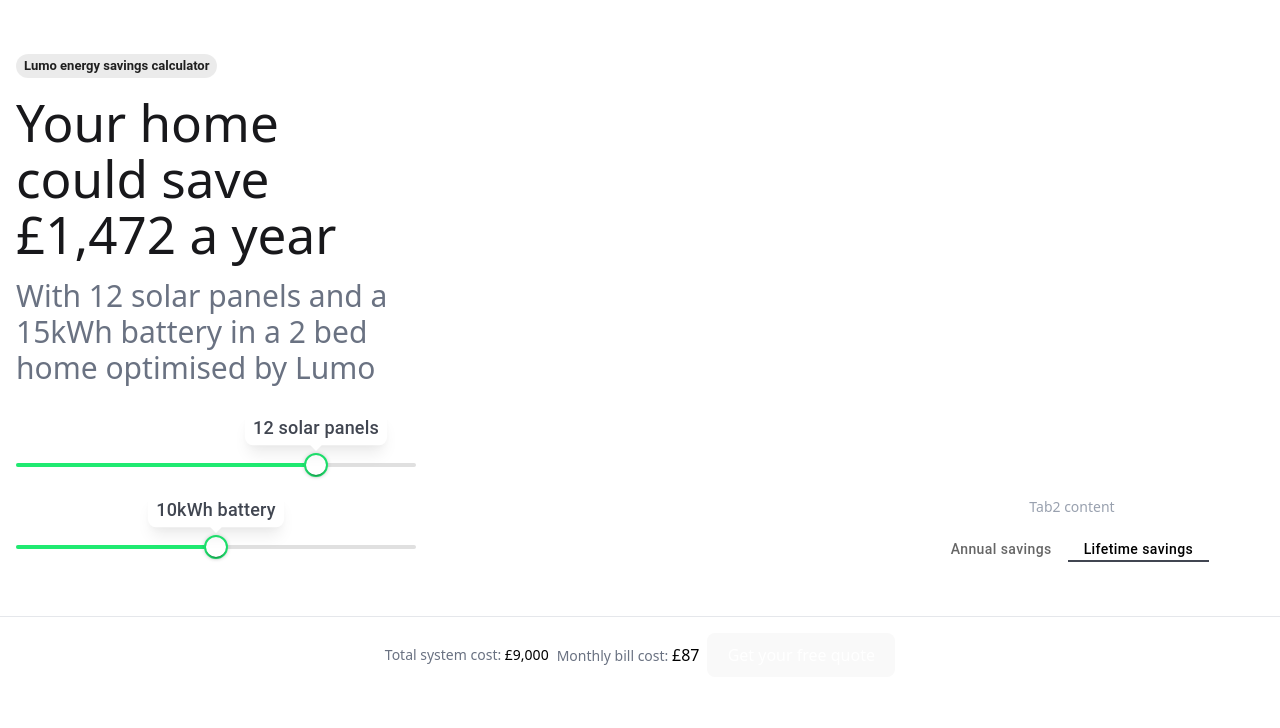
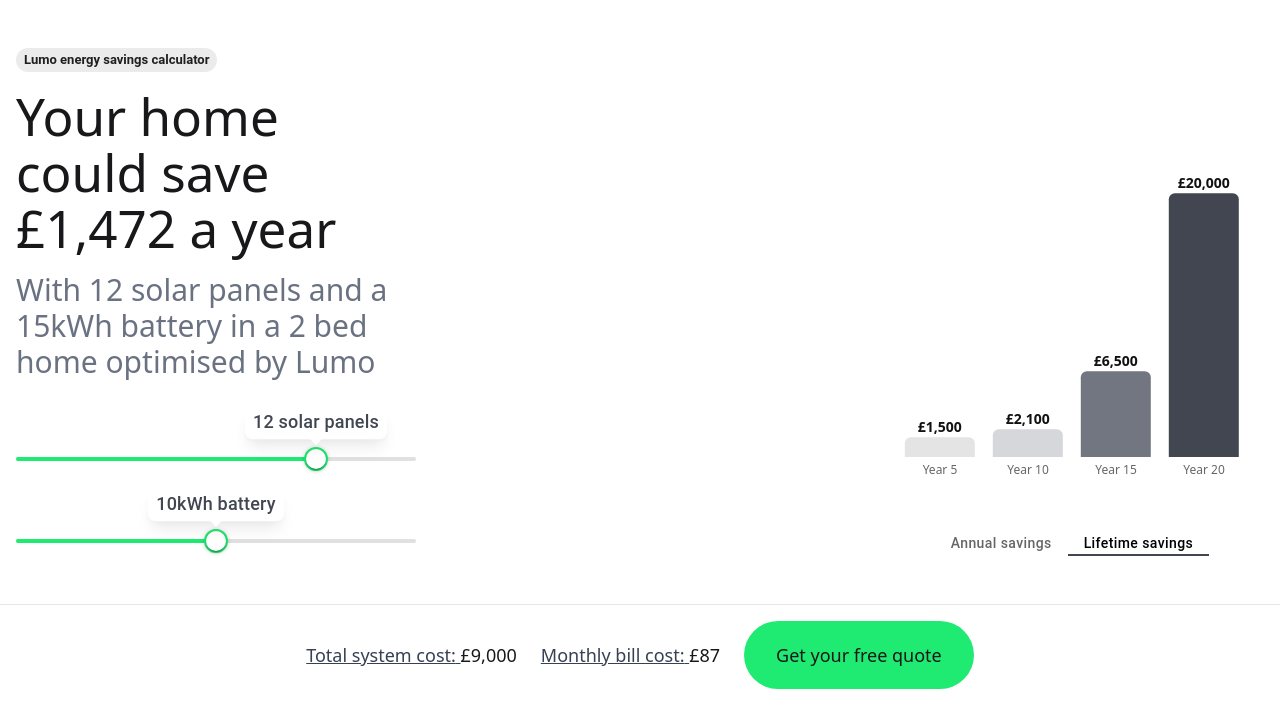
Before and after one commit to aleix-canet/lumo-saving-calculator, a React (Vite) app: page / in a window 1280 px wide. Both pictures are taken after a click on the tab "Lifetime savings". Shown: the top 728 px of the page. Built offline with nearby package versions, Linux system fonts and the light colour scheme.

Commit message:
Add lifetimechanges chart

```diff
--- a/src/index.css
+++ b/src/index.css
@@ -44,25 +44,6 @@
   line-height: 1.1;
 }
 
-button {
-  border-radius: 8px;
-  border: 1px solid transparent;
-  padding: 0.6em 1.2em;
-  font-size: 1em;
-  font-weight: 500;
-  font-family: inherit;
-  background-color: #1a1a1a;
-  cursor: pointer;
-  transition: border-color 0.25s;
-}
-button:hover {
-  border-color: #646cff;
-}
-button:focus,
-button:focus-visible {
-  outline: 4px auto -webkit-focus-ring-color;
-}
-
 @media (prefers-color-scheme: light) {
   :root {
     color: #213547;
--- a/src/pages/SavingsCalculator/LifetimeSavingsChart.tsx
+++ b/src/pages/SavingsCalculator/LifetimeSavingsChart.tsx
@@ -0,0 +1,68 @@
+import {
+  Bar,
+  BarChart,
+  Cell,
+  LabelList,
+  ResponsiveContainer,
+  XAxis,
+  YAxis,
+} from 'recharts';
+import { colors } from '../../constants/colors';
+const LifetimeSavingsChart: React.FC = () => {
+  const data = [
+    {
+      name: 'Year 5',
+      savings: 1500,
+      fill: colors.grey[100],
+    },
+    {
+      name: 'Year 10',
+      savings: 2100,
+      fill: colors.grey[300],
+    },
+    {
+      name: 'Year 15',
+      savings: 6500,
+      fill: colors.grey[500],
+    },
+    {
+      name: 'Year 20',
+      savings: 20000,
+      fill: colors.grey[600],
+    },
+  ];
+
+  return (
+    <div className="w-full max-w-sm h-[360px] mx-auto">
+      <ResponsiveContainer width="100%" height="100%">
+        <BarChart
+          data={data}
+          margin={{ top: 16, right: 16, left: 16, bottom: 24 }}
+        >
+          <XAxis
+            dataKey="name"
+            axisLine={false}
+            tickLine={false}
+            tick={{ fontSize: 12 }}
+          />
+          <YAxis hide domain={[0, 22000]} />
+          <Bar dataKey="savings" radius={[6, 6, 0, 0]}>
+            <LabelList
+              dataKey="savings"
+              position="top"
+              formatter={(label: React.ReactNode) =>
+                typeof label === 'number' ? `£${label.toLocaleString()}` : label
+              }
+              style={{ fill: '#111', fontWeight: 600 }}
+            />
+            {data.map((entry, index) => (
+              <Cell key={`cell-${index}`} fill={entry.fill} />
+            ))}
+          </Bar>
+        </BarChart>
+      </ResponsiveContainer>
+    </div>
+  );
+};
+
+export default LifetimeSavingsChart;
--- a/src/pages/SavingsCalculator/index.tsx
+++ b/src/pages/SavingsCalculator/index.tsx
@@ -3,6 +3,7 @@
 import CustomSlider from '../../components/CustomSlider';
 import { CustomTab, CustomTabs } from '../../components/CustomTabs';
 import AnnualSavingsChart from './AnnualSavingsChart';
+import LifetimeSavingsChart from './LifetimeSavingsChart';
 
 const SavingsCalculator = () => {
   const [solarPanels, setSolarPanels] = useState(12);
@@ -70,7 +71,7 @@
                   <AnnualSavingsChart />
                 ) : (
                   <div className="text-center text-gray-400 text-sm w-full">
-                    Tab2 content
+                    <LifetimeSavingsChart />
                   </div>
                 )}
               </div>
@@ -91,17 +92,23 @@
       </main>
 
       <footer className="border-t border-gray-200 py-4 px-4">
-        <div className="w-full flex items-center gap-2 justify-center">
-          <div className="text-sm text-gray-500">
-            Total system cost:{' '}
-            <span className="font-medium text-black">£9,000</span>
+        <div className="w-full flex items-center gap-6 justify-center">
+          <div>
+            <span className="text-gray-700 text-lg font-normal underline">
+              Total system cost:{' '}
+            </span>
+            <span className="text-zinc-900 text-lg font-normal">£9,000</span>
           </div>
           <div>
-            <span className="text-sm text-gray-500">Monthly bill cost: </span>
-            <span className="font-medium text-black">£87</span>
+            <span className="text-gray-700 text-lg font-normal underline">
+              Monthly bill cost:{' '}
+            </span>
+            <span className="text-zinc-900 text-lg font-normal">£87</span>
           </div>
-          <button className="bg-green-500 text-white text-sm px-4 py-2 rounded hover:bg-green-600 transition">
-            Get your free quote
+          <button className="px-8 py-5 bg-[#1FEA71]! rounded-[52px]">
+            <span className="text-zinc-900 text-lg font-medium">
+              Get your free quote
+            </span>
           </button>
         </div>
       </footer>
```
Also changed, not shown: src/main.tsx (+5 -5 lines).
